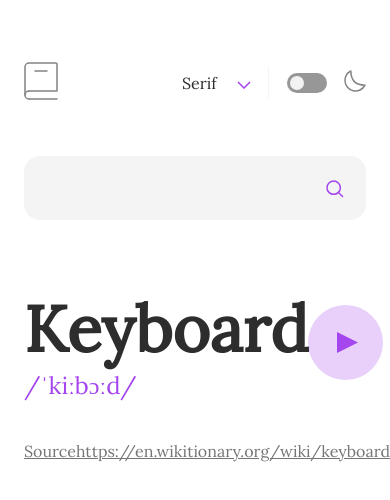
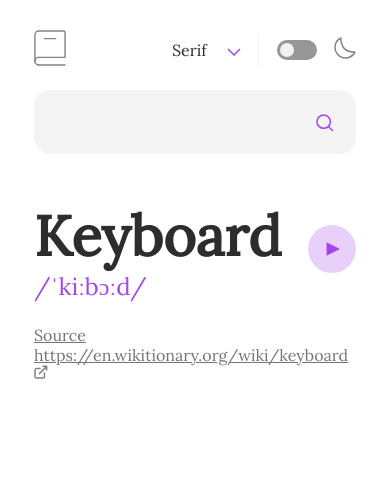
Before and after one commit to MarkosComK/dictionary-web-app, a website: page index.html in a window 390 px wide. Drawn offline with nearby package versions, Linux system fonts and the light colour scheme; no server answers.

Commit message:
responsivity changes

```diff
--- a/css/main.scss
+++ b/css/main.scss
@@ -83,7 +83,7 @@ button, input[type="submit"], input[type="reset"] {
     align-items: center;
 
     width: 100%;
-    height: 146px;
+    height: 15.4vh;
 
 
     .switchers{
@@ -213,16 +213,18 @@ button, input[type="submit"], input[type="reset"] {
     justify-content: space-between;
     align-items: center;
 
-    height: 114px;
+    height: 12vh;
     margin: 45px 0 40px;
     h1{
-        font-size: 64px;
+        font-size: 6.6vh;
     }
     p{
         font-size: 24px;
         color: var(--font-purple);
     }
     .play-icon{
+        width: 7.9vh;
+        height: 7.9vh;
         circle:hover{
             opacity: 1;
         }
@@ -317,16 +319,39 @@ button, input[type="submit"], input[type="reset"] {
 
 .footer-flex{
     display: flex;
-    justify-content: space-between;
     align-items: center;
+    justify-content: space-around;
     width: min(550px, 100%);
     text-decoration: underline;
     color: #757575;
     a{
+        display: inline-block;
+        word-wrap: break-word;
         color: #757575;
     }
 }
-
+@media screen and (max-width: 493px) {
+    .book{
+        width: 32px;
+    }
+    .top-header{
+        height: 80px;
+    }
+    .word-title{
+        margin: 24px 0;
+        .play-icon{
+            width: 48px;
+            height: 48px;
+        }
+    }
+    .footer-flex{
+        flex-direction: column;
+        align-items: flex-start;
+        a{
+            width: 100%;
+        }
+    }
+  }
 .remove-display{
     display: none;
 }
--- a/index.html
+++ b/index.html
@@ -13,7 +13,7 @@
 <body>
   <div class="wrapper">
     <header class="top-header">
-      <i><svg xmlns="http://www.w3.org/2000/svg" width="34" height="38" viewBox="0 0 34 38"><g fill="none" fill-rule="evenodd" stroke="#838383" stroke-linecap="round" stroke-width="1.5"><path d="M1 33V5a4 4 0 0 1 4-4h26.8A1.2 1.2 0 0 1 33 2.2v26.228M5 29h28M5 37h28"/><path stroke-linejoin="round" d="M5 37a4 4 0 1 1 0-8"/><path d="M11 9h12"/></g></svg></i>
+      <i><svg class="book" xmlns="http://www.w3.org/2000/svg" width="34" height="38" viewBox="0 0 34 38"><g fill="none" fill-rule="evenodd" stroke="#838383" stroke-linecap="round" stroke-width="1.5"><path d="M1 33V5a4 4 0 0 1 4-4h26.8A1.2 1.2 0 0 1 33 2.2v26.228M5 29h28M5 37h28"/><path stroke-linejoin="round" d="M5 37a4 4 0 1 1 0-8"/><path d="M11 9h12"/></g></svg></i>
       <div class="switchers">
         <div class="dropdown">
           <button class="dropbtn" id="actual-font">Serif</button>
```
Also changed, not shown: css/main.css, 1 other file.
